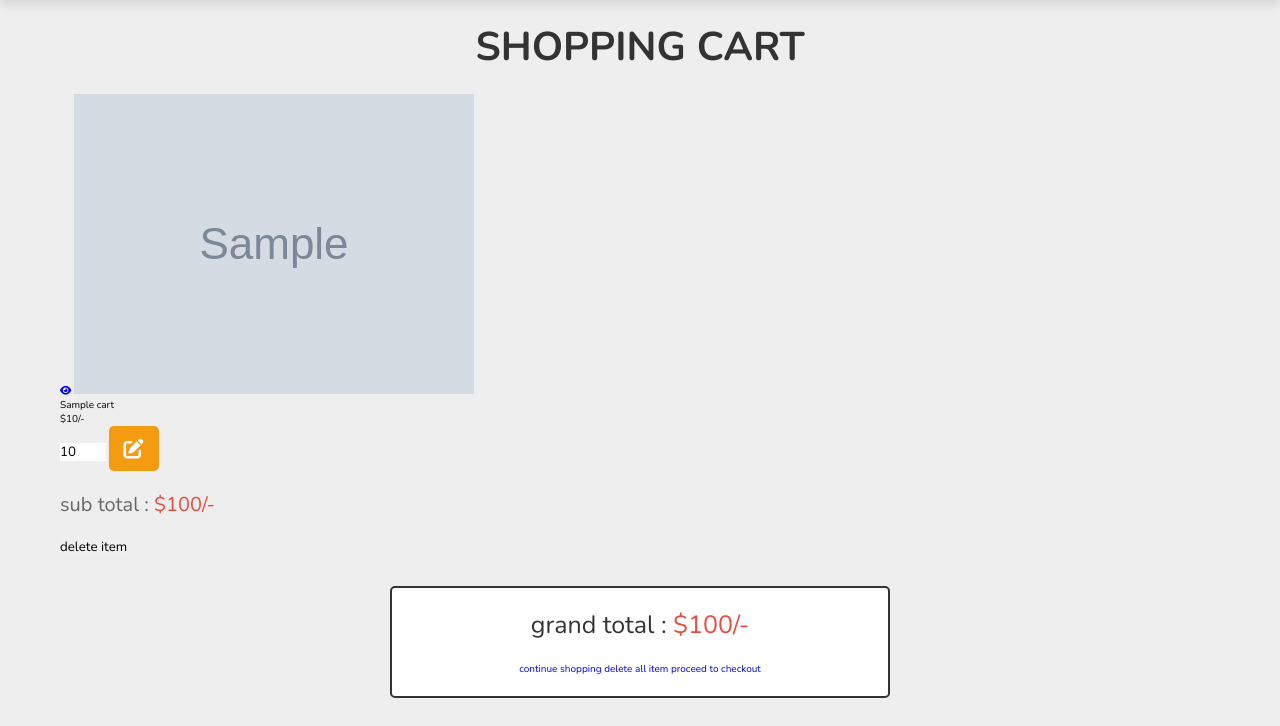
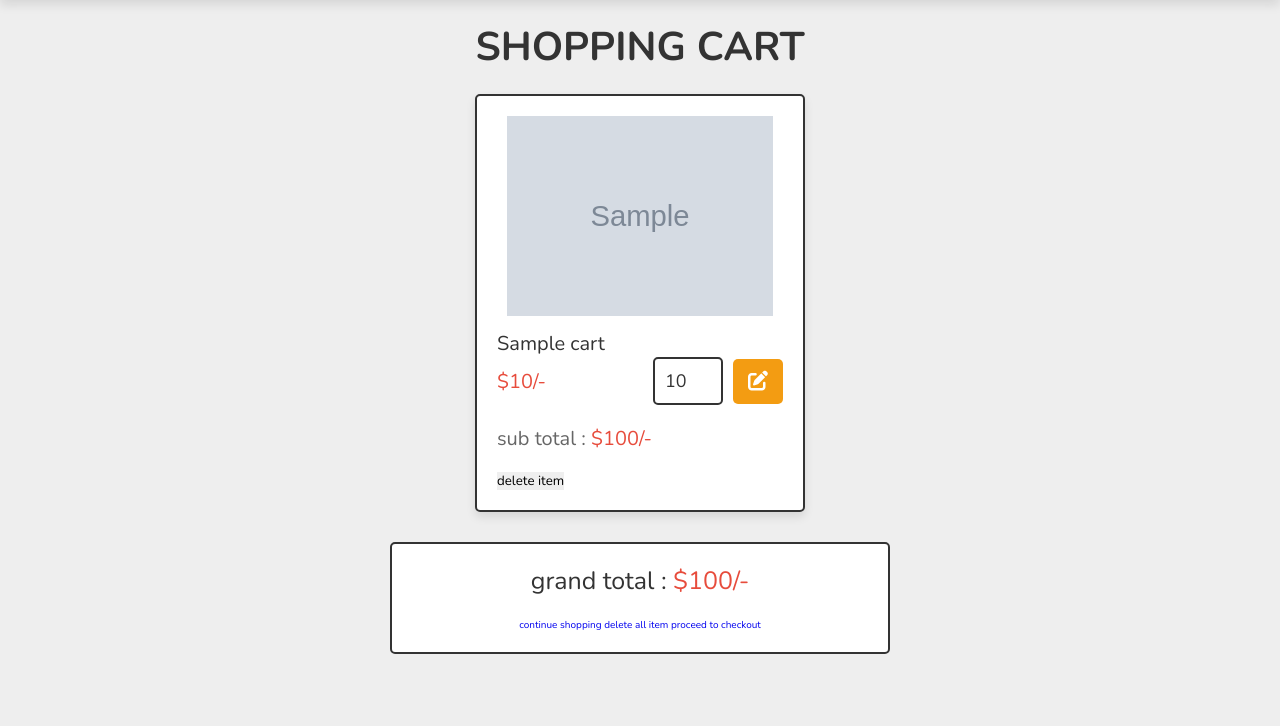
Before and after one commit to SEPIIDN/Project, a PHP site: page /cart.php in a window 1280 px wide. Shown: the part 74-800 px from the top of the page. Run offline with PHP 8.4, Linux system fonts and the light colour scheme; the visitor is signed in with stand-in values (Sample User, id 1); tables that the repository leaves empty or names only in its code hold one stand-in row (values such as "Sample post"); grey boxes marked "Sample" are stand-in pictures; some libraries are stand-ins or nearby versions.

Commit message:
styled the wishlist items

```diff
--- a/css/style.css
+++ b/css/style.css
@@ -420,3 +420,93 @@ section{
  .search-form form button:hover{
     background-color: var(--black);
  }
+
+ .products .box-container{
+   display: grid;
+   grid-template-columns: repeat(auto-fit, 33rem);
+   gap:1.5rem;
+   justify-content: center;
+   align-items: flex-start;
+}
+
+.products .box-container .box{
+   position: relative;
+   background-color: var(--white);
+   box-shadow: var(--box-shadow);
+   border-radius: .5rem;
+   border:var(--border);
+   padding:2rem;
+   overflow: hidden;
+}
+
+.products .box-container .box img{
+   height: 20rem;
+   width: 100%;
+   object-fit: contain;
+   margin-bottom: 1rem;
+}
+
+.products .box-container .box .fa-heart,
+.products .box-container .box .fa-eye{
+   position: absolute;
+   top:1rem;
+   height: 4.5rem;
+   width: 4.5rem;
+   line-height: 4.2rem;
+   font-size: 2rem;
+   background-color: var(--white);
+   border:var(--border);
+   border-radius: .5rem;
+   text-align: center;
+   color:var(--black);
+   cursor: pointer;
+   transition: .2s linear;
+}
+
+.products .box-container .box .fa-heart{
+   right: -6rem;
+}
+
+.products .box-container .box .fa-eye{
+   left: -6rem;
+}
+
+.products .box-container .box .fa-heart:hover,
+.products .box-container .box .fa-eye:hover{
+   background-color: var(--black);
+   color:var(--white);
+}
+
+.products .box-container .box:hover .fa-heart{
+   right:1rem;
+}
+
+.products .box-container .box:hover .fa-eye{
+   left:1rem;
+}
+
+.products .box-container .box .name{
+   font-size: 2rem;
+   color:var(--black);
+}
+
+.products .box-container .box .flex{
+   display: flex;
+   align-items: center;
+   gap:1rem;
+}
+
+.products .box-container .box .flex .qty{
+   width: 7rem;
+   padding:1rem;
+   border:var(--border);
+   font-size: 1.8rem;
+   color:var(--black);
+   border-radius: .5rem;
+}
+
+.products .box-container .box .flex .price{
+   font-size: 2rem;
+   color:var(--red);
+   margin-right: auto;
+}
```
